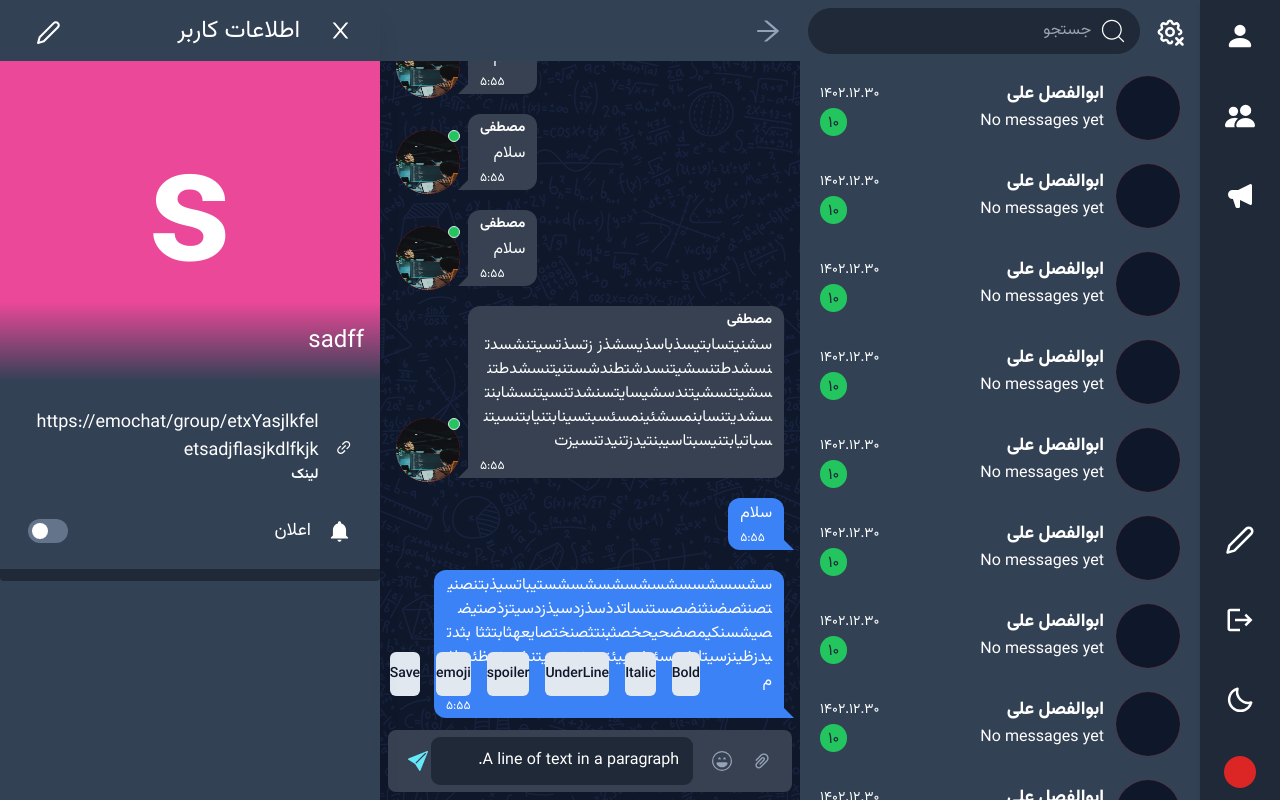
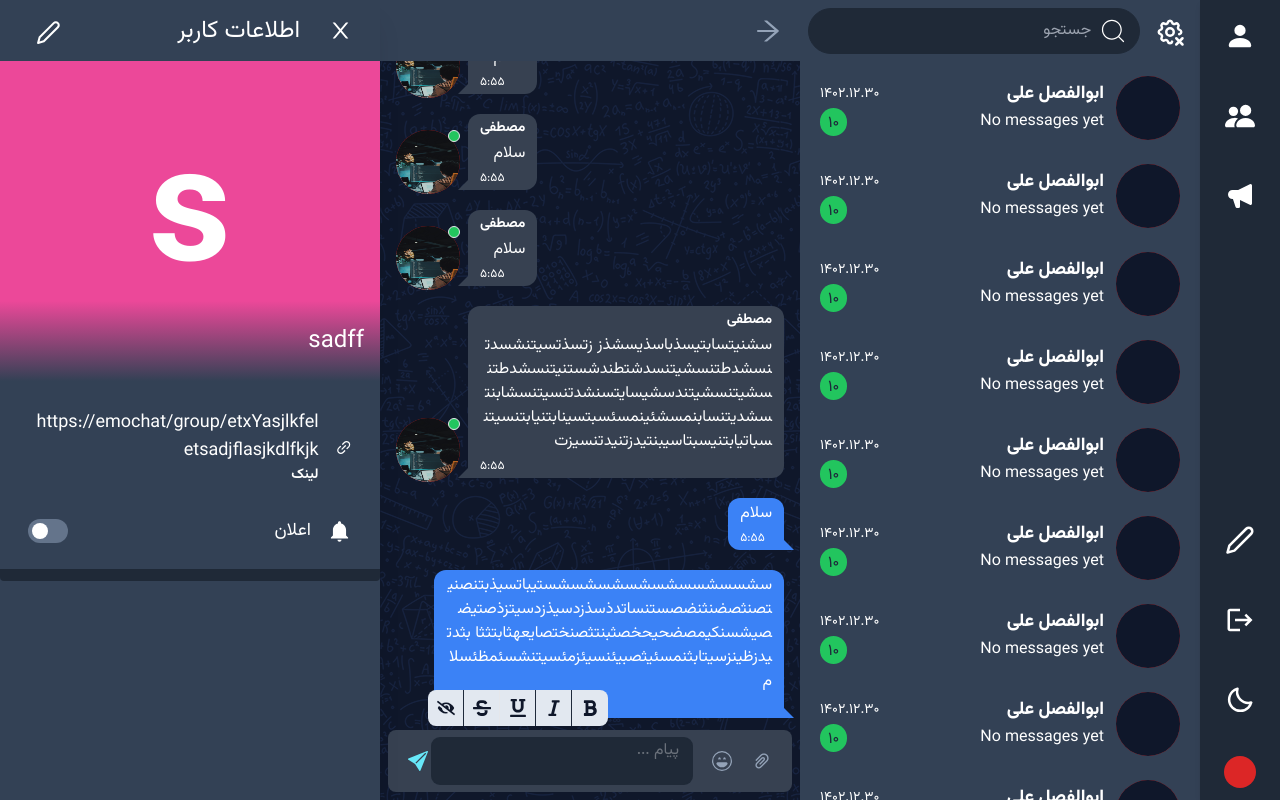
Before and after one commit to Mohaymen-Academy/FE-TEAM2-Messenger, a React (Vite) app: page /chat in a window 1280 px wide. Built offline with nearby package versions, Linux system fonts and the light colour scheme.

Commit message:
Modify: Controlers and adding strike through button

```diff
--- a/src/components/editor/EditableTextArea.tsx
+++ b/src/components/editor/EditableTextArea.tsx
@@ -19,12 +19,13 @@ const EditableTextArea = () => {
           e.preventDefault();
           console.log("context");
         }}
-        className="mx-2 px-3 py-2.5 w-full text-base text-gray-900 bg-white ring-1 ring-white dark:ring-gray-800 dark:focus:ring-blue-400 rounded-lg border border-gray-300 focus:ring-blue-500 dark:bg-gray-800 dark:border-gray-800 dark:placeholder-gray-400 dark:text-white outline-none resize-none leading-6"
+        className="mx-2 px-3 py-2.5 w-full text-base text-gray-900 bg-white ring-1 ring-white dark:ring-gray-800 dark:focus:ring-blue-400 rounded-lg border border-gray-300 focus:ring-blue-500 dark:bg-gray-800 dark:border-gray-800 dark:placeholder-gray-400 dark:text-white outline-none resize-none leading-6 "
         onChange={(value) => {
           console.log("on editable value change:", value);
         }}
         renderElement={renderElement}
         renderLeaf={renderLeaf}
+        placeholder="پیام ..."
       />
     </div>
   );
--- a/src/components/editor/Leaf.tsx
+++ b/src/components/editor/Leaf.tsx
@@ -1,14 +1,17 @@
+import { merge } from "@/utils/merge";
+
 const Leaf = (props) => {
   console.log(props.leaf.spoiler);
   return (
     <span
-      className={props.leaf.spoiler && "spoiler"}
+      className={merge(
+        { spoiler: props.leaf.spoiler },
+        { "font-bold": props.leaf.bold },
+        { italic: props.leaf.italic },
+        { underline: props.leaf.underline },
+        { "line-through": props.leaf.strike }
+      )}
       {...props.attributes}
-      style={{
-        fontWeight: props.leaf.bold ? "bold" : "normal",
-        fontStyle: props.leaf.italic ? "italic" : "normal",
-        textDecoration: props.leaf.underline ? "underline" : "normal",
-      }}
     >
       {props.children}
     </span>
--- a/src/components/editor/Tools.tsx
+++ b/src/components/editor/Tools.tsx
@@ -2,6 +2,13 @@ import { Button } from "@/components/ui";
 import { Editor } from "slate";
 import { createHyperscript } from "slate-hyperscript";
 import { deserialize, parseSlateToHtml } from "./serializer";
+import {
+  FaBold,
+  FaEyeSlash,
+  FaItalic,
+  FaStrikethrough,
+  FaUnderline,
+} from "react-icons/fa";
 
 const customEditor = {
   isBoldMarkActive: (editor) => {
@@ -19,6 +26,10 @@ const customEditor = {
   isSpoilerMarkActive: (editor) => {
     const mark = Editor.marks(editor);
     return mark ? mark.spoiler === true : false;
+  },
+  isStrikeThroughMarkActive: (editor) => {
+    const mark = Editor.marks(editor);
+    return mark ? mark.strike === true : false;
   },
   toggleBoldMark: (editor) => {
     const isActive = customEditor.isBoldMarkActive(editor);
@@ -52,64 +63,77 @@ const customEditor = {
       Editor.addMark(editor, "spoiler", true);
     }
   },
+  toggleStrikeThroughMark: (editor) => {
+    const isActive = customEditor.isStrikeThroughMarkActive(editor);
+    if (isActive) {
+      Editor.removeMark(editor, "strike");
+    } else {
+      Editor.addMark(editor, "strike", true);
+    }
+  },
 };
 
 const Tools = ({ editor }: { editor?: any }) => {
   return (
-    <div className="flex gap-4 absolute bottom-24">
+    <div className="absolute -top-10 flex left-10">
       <Button
+        className="w-9 h-9 rounded-none rounded-r-lg"
         onMouseDown={(e) => {
           e.preventDefault();
           customEditor.toggleBoldMark(editor);
         }}
       >
-        Bold
+        <FaBold size={18} />
       </Button>
       <Button
+        className="w-9 h-9 border-r border-gray-200 dark:border-slate-800 rounded-none"
         onMouseDown={(e) => {
           e.preventDefault();
           customEditor.toggleItalicMark(editor);
         }}
       >
-        Italic
+        <FaItalic size={18} />
       </Button>
       <Button
+        className="w-9 h-9 border-r border-gray-200 dark:border-slate-800 rounded-none"
         onMouseDown={(e) => {
           e.preventDefault();
           customEditor.toggleUnderlineMark(editor);
         }}
       >
-        UnderLine
+        <FaUnderline size={18} />
       </Button>
       <Button
+        className="w-9 h-9 border-r border-gray-200 rounded-none"
+        onMouseDown={(e) => {
+          e.preventDefault();
+          customEditor.toggleStrikeThroughMark(editor);
+        }}
+      >
+        <FaStrikethrough size={18} />
+      </Button>
+      <Button
+        className="w-9 h-9 border-r border-gray-200 dark:border-slate-800 rounded-none rounded-l-lg"
         onMouseDown={(e) => {
           e.preventDefault();
           customEditor.toggleSpoilerMark(editor);
         }}
       >
-        spoiler
+        <FaEyeSlash size={18} />
       </Button>
-      <Button
+    </div>
+  );
+};
+
+export default Tools;
+
+{
+  /* <Button
         onMouseDown={(e) => {
           e.preventDefault();
           editor.insertText("🤣");
         }}
       >
         emoji
-      </Button>
-      <Button
-        onMouseDown={(e) => {
-          e.preventDefault();
-          console.log(editor.children);
-
-          const h = parseSlateToHtml(editor.children);
-          console.log(h);
-        }}
-      >
-        Save
-      </Button>
-    </div>
-  );
-};
-
-export default Tools;
+      </Button> */
+}
--- a/src/components/editor/index.tsx
+++ b/src/components/editor/index.tsx
@@ -48,6 +48,6 @@ const Editor = ({ children, initialValue }: EditorProps) => {
 };
 
 Editor.Input = EditableTextArea;
-Editor.ToolsBar = Tools;
+Editor.ToolBar = Tools;
 
 export default Editor;
--- a/src/components/feed/input/Controls.tsx
+++ /dev/null
@@ -1,36 +0,0 @@
-import { Button } from "@/components/ui";
-import { merge } from "@/utils/merge";
-import { HTMLAttributes } from "react";
-import {
-  FaBold,
-  FaEyeSlash,
-  FaItalic,
-  FaStrikethrough,
-  FaUnderline,
-} from "react-icons/fa";
-
-interface controlsProps extends HTMLAttributes<HTMLDivElement> {}
-
-const Controls: React.FC<controlsProps> = ({ className, ...props }) => {
-  return (
-    <div className={merge("absolute top-0 flex left-10", className)} {...props}>
-      <Button className="w-9 h-9 border-gray-200 rounded-none rounded-r-lg">
-        <FaBold size={18} />
-      </Button>
-      <Button className="w-9 h-9 border-r border-gray-200 rounded-none">
-        <FaItalic size={18} />
-      </Button>
-      <Button className="w-9 h-9 border-r border-gray-200 rounded-none">
-        <FaUnderline size={18} />
-      </Button>
-      <Button className="w-9 h-9 border-r border-gray-200 rounded-none">
-        <FaStrikethrough size={18} />
-      </Button>
-      <Button className="w-9 h-9 border-r border-gray-200 rounded-none rounded-l-lg">
-        <FaEyeSlash size={18} />
-      </Button>
-    </div>
-  );
-};
-
-export default Controls;
--- a/src/components/feed/input/TextArea.tsx
+++ b/src/components/feed/input/TextArea.tsx
@@ -18,7 +18,7 @@ import Editor from "@/components/editor";
 const initialValue = [
   {
     type: "paragraph",
-    children: [{ text: "A line of text in a paragraph." }],
+    children: [{ text: "" }],
   },
 ];
 
@@ -126,7 +126,7 @@ const TextArea = ({ value }: { value: string }) => {
         </Button>
 
         <Editor initialValue={initialValue}>
-          <Editor.ToolsBar />
+          <Editor.ToolBar />
           <Editor.Input />
         </Editor>
 
--- a/src/components/profile/components/Link.tsx
+++ b/src/components/profile/components/Link.tsx
@@ -16,7 +16,7 @@ const Link: React.FC<linkProps> = ({ href }) => {
 
   const handleCopy = () => {
     copyToClipboard(href);
-    tostify.warning("لینک کپی شد.");
+    tostify.success("لینک کپی شد.");
   };
 
   return (
--- a/src/styles/index.css
+++ b/src/styles/index.css
@@ -67,7 +67,7 @@
     --bg-btn-ghost: #334155;
 
     /* sky-600 */
-    --bg-msg-current: #0284c7;
+    --bg-msg-current: #2602c7;
     /* slate-700 */
     --bg-msg-other: #334155;
   }
```
Also changed, not shown: 1 other file (tests, documents, lock files or other folders).
